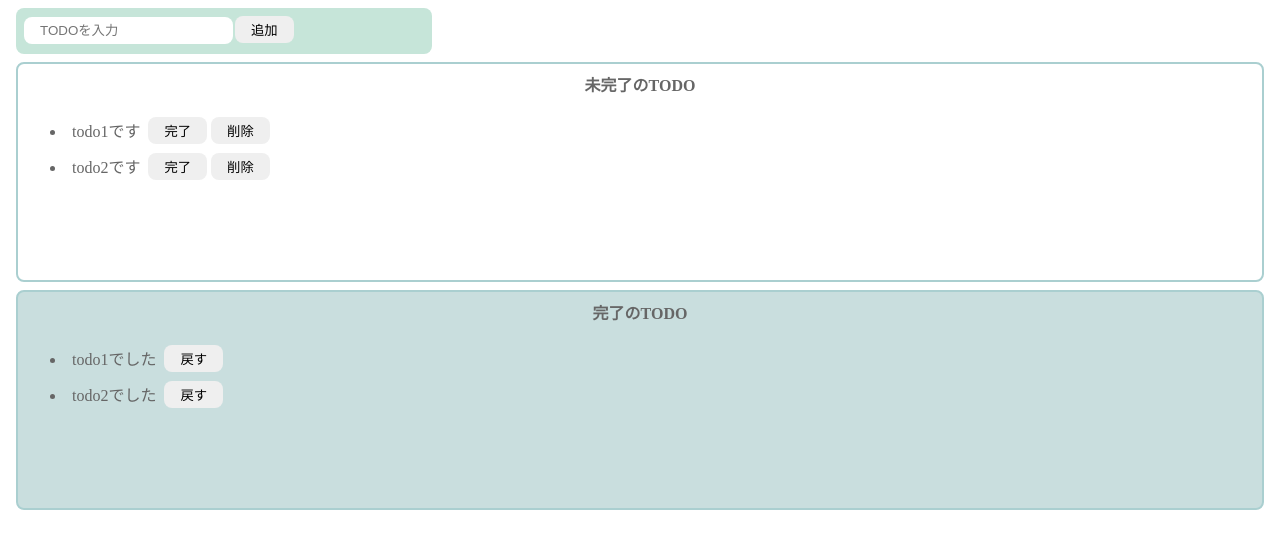
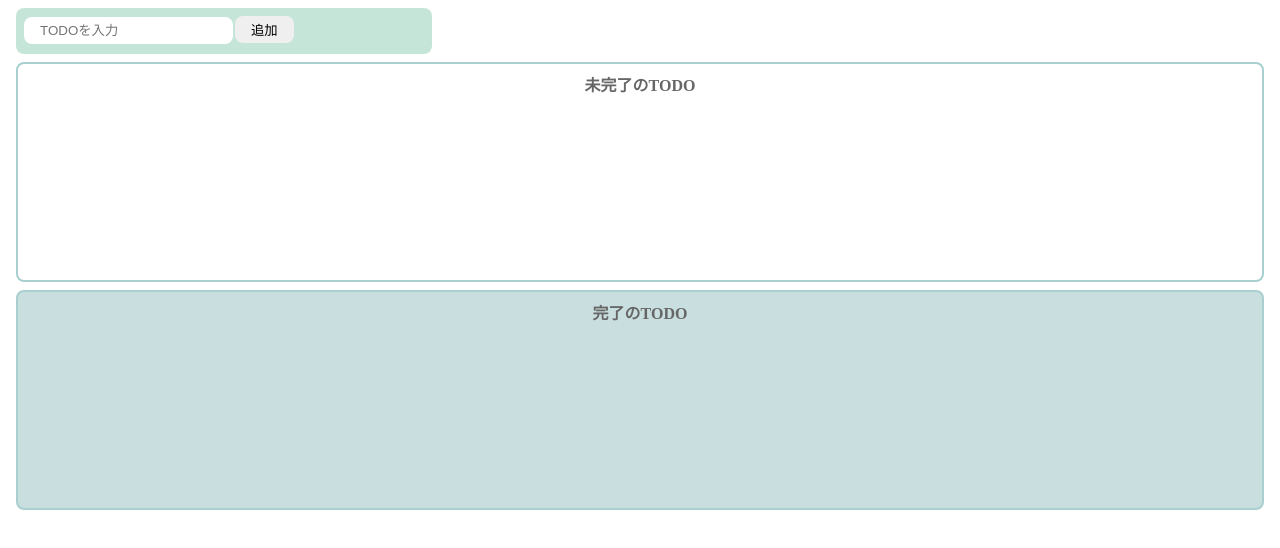
Before and after one commit to suika228/todo-react, a React (Vite) app: page / in a window 1280 px wide. Shown: the top 548 px of the page. Built offline with nearby package versions, Linux system fonts and the light colour scheme.

Commit message:
feat: add func to 'Back Button'

```diff
--- a/src/Todo.jsx
+++ b/src/Todo.jsx
@@ -3,8 +3,8 @@
 
 export const Todo = () => {
   const [todoText, setTodoText] = useState('');
-  const [incompleteTodos, setIncompleteTodos] = useState(['todo1です', 'todo2です']);
-  const [completeTodos, setCompleteTodos] = useState(['todo1でした', 'todo2でした']);
+  const [incompleteTodos, setIncompleteTodos] = useState([]);
+  const [completeTodos, setCompleteTodos] = useState([]);
 
   const onChangeTodoText = (event) => setTodoText(event.target.value);
 
@@ -28,6 +28,15 @@
     const newCompleteTodos = [...completeTodos, incompleteTodos[index]];
     setIncompleteTodos(newIncompleteTodos);
     setCompleteTodos(newCompleteTodos);
+  };
+
+  const onClickBack = (index) => {
+    const newCompleteTodos = [...completeTodos];
+    newCompleteTodos.splice(index);
+    const newIncompleteTodos = [...incompleteTodos, completeTodos[index]];
+
+    setCompleteTodos(newCompleteTodos);
+    setIncompleteTodos(newIncompleteTodos);
   };
 
   return (
@@ -56,11 +65,11 @@
       <div className="complete-area">
         <p className="title">完了のTODO</p>
         <ul>
-          {completeTodos.map((todo) => (
+          {completeTodos.map((todo, index) => (
             <li key={todo}>
               <div className="list-row">
                 <p className="todo-item">{todo}</p>
-                <button>戻す</button>
+                <button onClick={() => onClickBack(index)}>戻す</button>
               </div>
             </li>
           ))}
```
